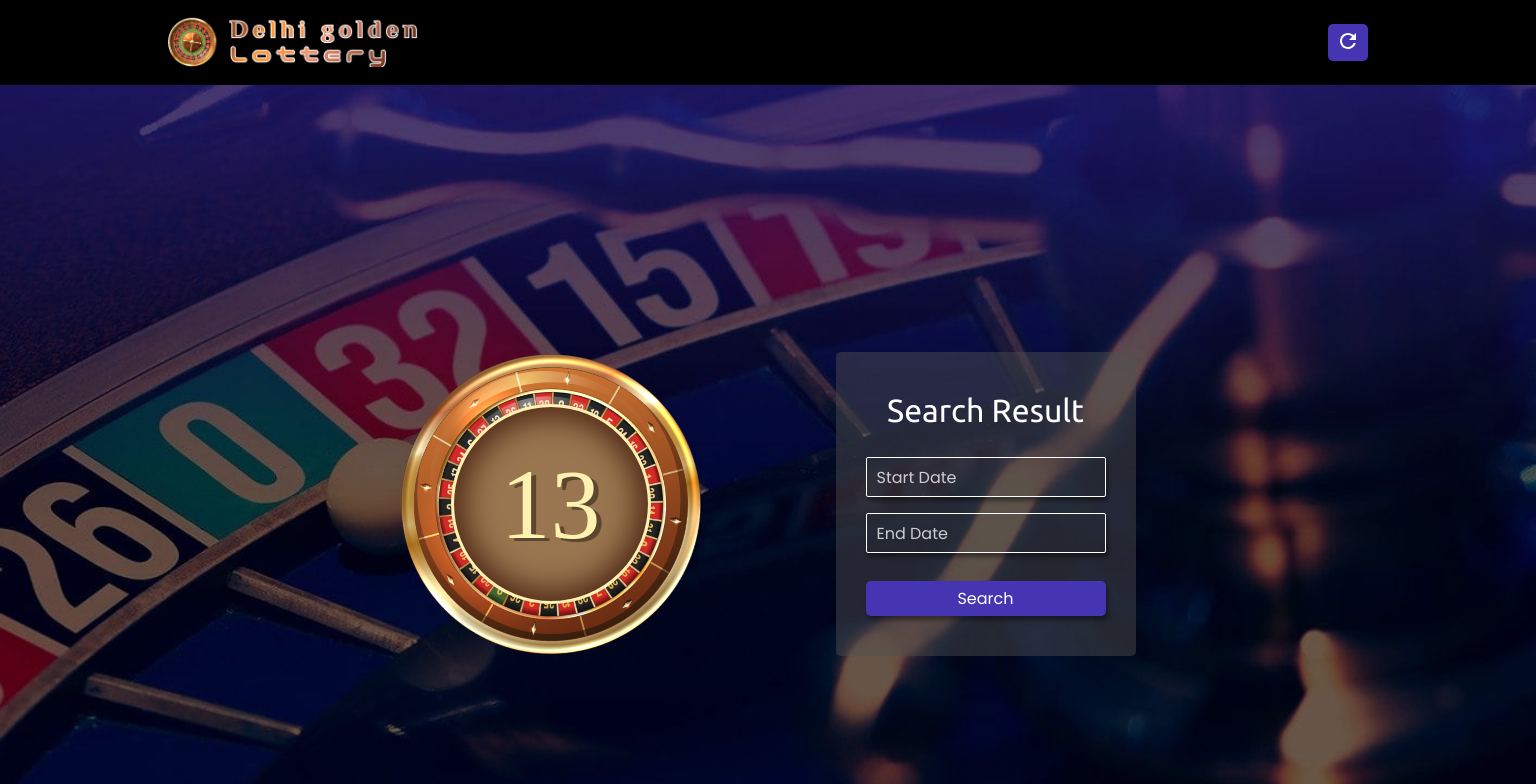
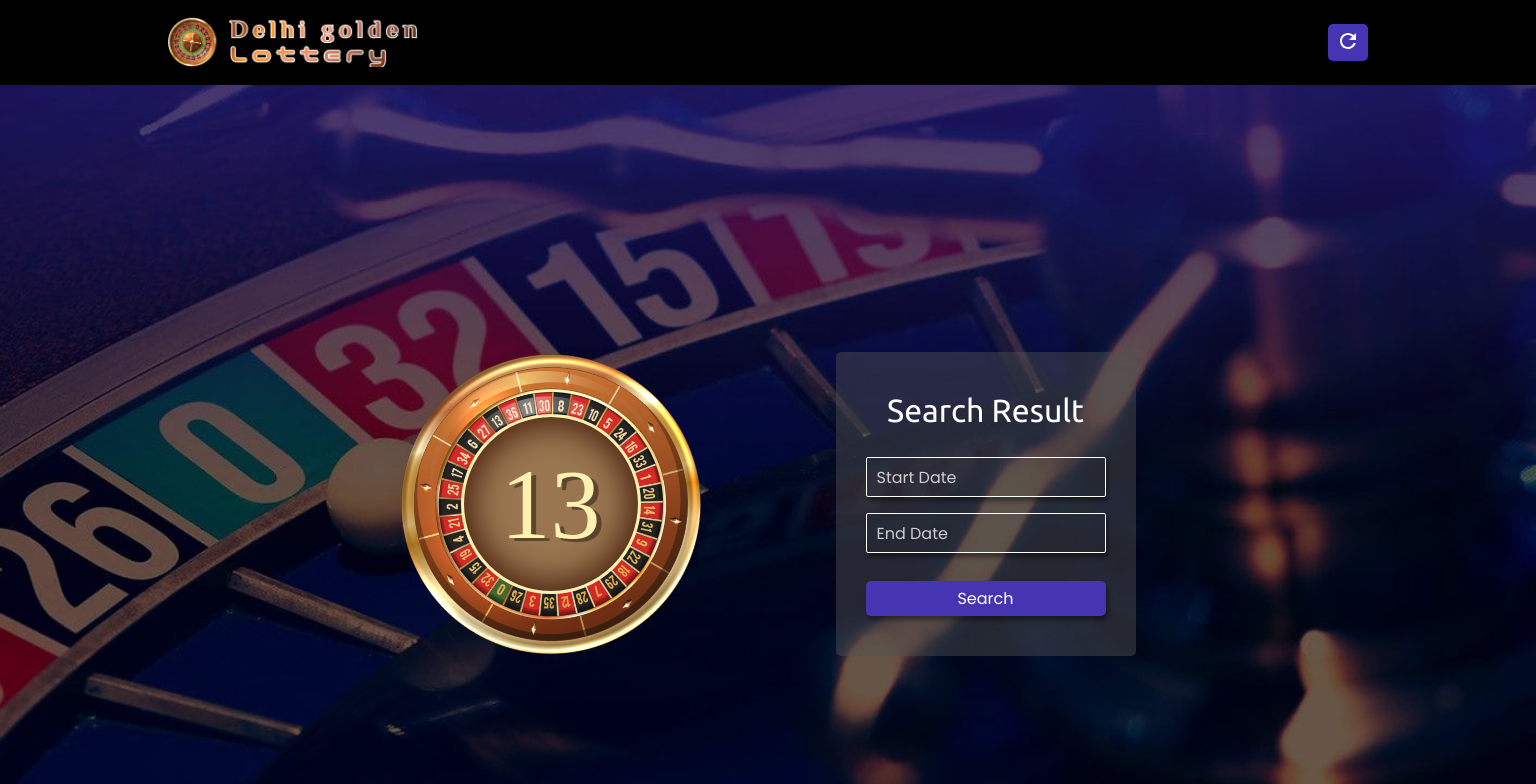
Before and after one commit to abinash0013/delhi-golden-lottery, a React (Create React App) app: page / in a window 1536 px wide. Shown: the top 784 px of the page. Built offline with nearby package versions, Linux system fonts and the light colour scheme.

Commit message:
Update style.css

```diff
--- a/src/style.css
+++ b/src/style.css
@@ -332,10 +332,10 @@ footer .copyright-text {
     .banner-content {
         width: 950px;
     }
-    .center-fig span {
+    /*.center-fig span {
         height: 200px;
         width: 200px;
-    }
+    }*/
 }
 @media (max-width: 975px) {
     .max-width {
```
